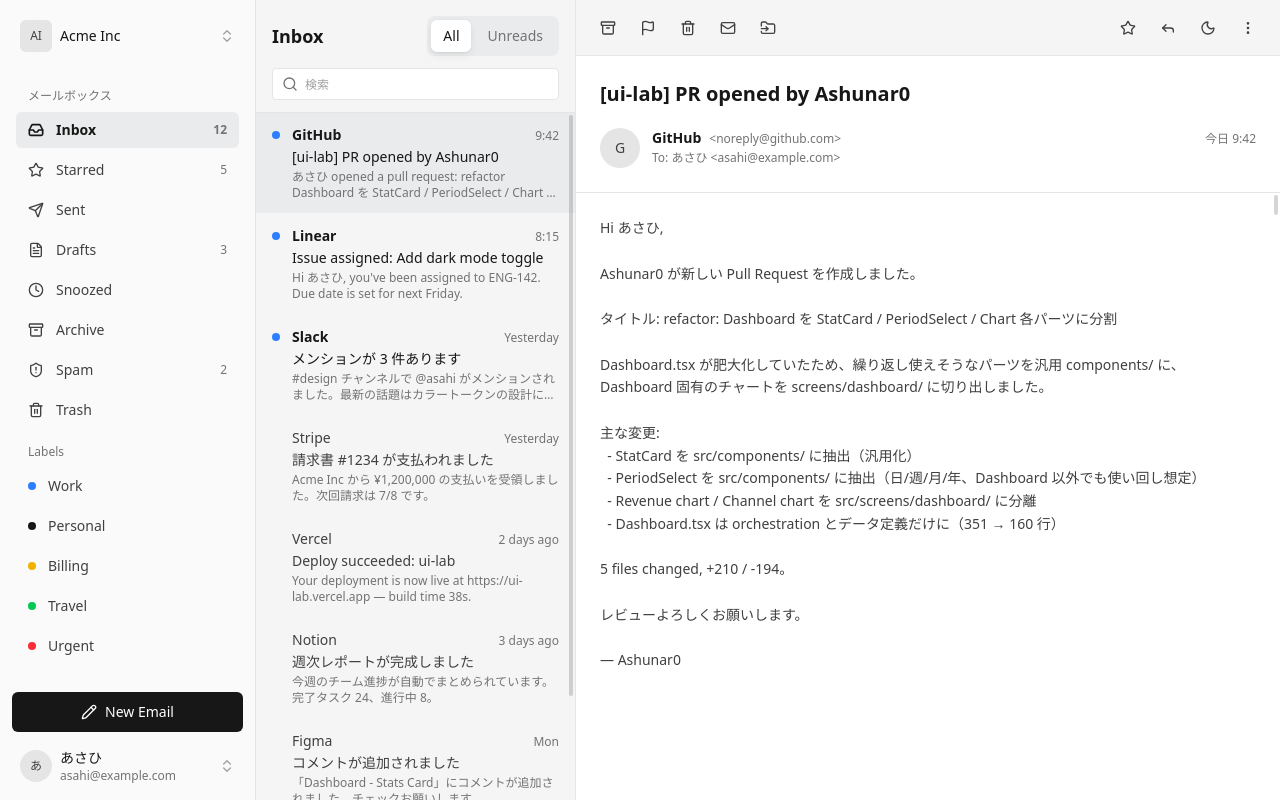
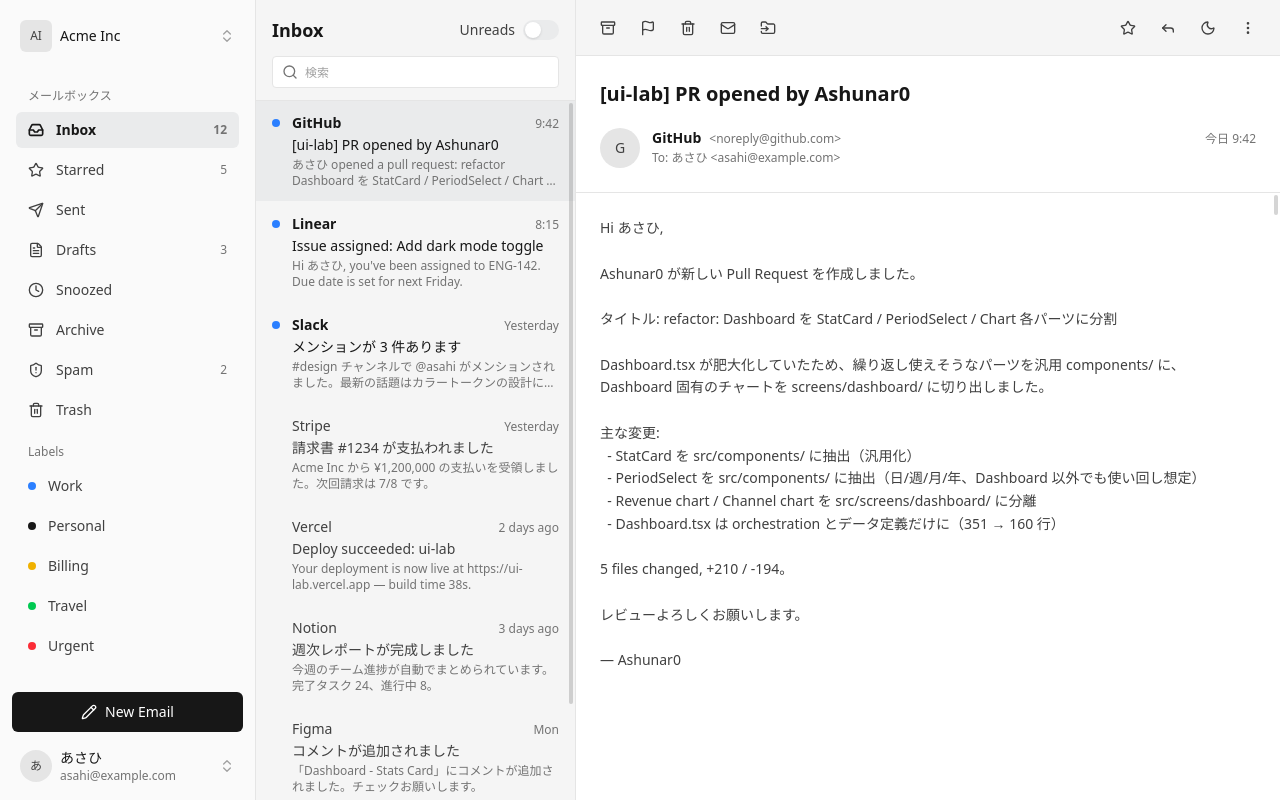
Before and after one commit to ashunar0/hisui, a React (Vite) app: page / in a window 1280 px wide. Built offline with nearby package versions, Linux system fonts and the light colour scheme.

Commit message:
feat: Switch primitive 追加、Unreads を Switch に置き換え
- Ark UI Switch ベースの Switch primitive（Root / Control / Thumb / Label）
- mail-list の Unreads 切替を Tabs → Switch に

```diff
--- /dev/null
+++ b/src/components/ui/switch.tsx
@@ -0,0 +1,70 @@
+import { Switch as ArkSwitch } from "@ark-ui/react/switch";
+import type { ComponentProps } from "react";
+import { cn } from "@/lib/utils";
+
+function Root({
+  className,
+  ...props
+}: ComponentProps<typeof ArkSwitch.Root>) {
+  return (
+    <ArkSwitch.Root
+      className={cn(
+        "inline-flex cursor-pointer items-center gap-2",
+        "data-disabled:cursor-not-allowed data-disabled:opacity-50",
+        className,
+      )}
+      {...props}
+    />
+  );
+}
+
+function Control({
+  className,
+  ...props
+}: ComponentProps<typeof ArkSwitch.Control>) {
+  return (
+    <ArkSwitch.Control
+      className={cn(
+        "relative inline-flex h-5 w-9 shrink-0 items-center rounded-full transition-colors",
+        "bg-surface-sunken data-[state=checked]:bg-fg",
+        className,
+      )}
+      {...props}
+    />
+  );
+}
+
+function Thumb({
+  className,
+  ...props
+}: ComponentProps<typeof ArkSwitch.Thumb>) {
+  return (
+    <ArkSwitch.Thumb
+      className={cn(
+        "block size-4 translate-x-0.5 rounded-full bg-bg shadow transition-transform",
+        "data-[state=checked]:translate-x-[18px]",
+        className,
+      )}
+      {...props}
+    />
+  );
+}
+
+function Label({
+  className,
+  ...props
+}: ComponentProps<typeof ArkSwitch.Label>) {
+  return (
+    <ArkSwitch.Label
+      className={cn("font-medium text-fg-soft text-sm", className)}
+      {...props}
+    />
+  );
+}
+
+export const Switch = {
+  Root,
+  Control,
+  Thumb,
+  Label,
+};
--- a/src/screens/mail/mail-list.tsx
+++ b/src/screens/mail/mail-list.tsx
@@ -2,7 +2,7 @@
 import { cn } from "@/lib/utils";
 import { Input } from "@/components/ui/input";
 import { ScrollArea } from "@/components/ui/scroll-area";
-import { Tabs } from "@/components/ui/tabs";
+import { Switch } from "@/components/ui/switch";
 import { ACTIVE_MAIL_ID, MAILS } from "@/screens/mail/data";
 
 export function MailList() {
@@ -11,13 +11,12 @@
       <div className="flex flex-col gap-3 border-b border-border px-4 pt-4 pb-3">
         <div className="flex items-center justify-between gap-2">
           <h2 className="font-semibold text-fg text-lg">Inbox</h2>
-          <Tabs.Root defaultValue="all">
-            <Tabs.List>
-              <Tabs.Trigger value="all">All</Tabs.Trigger>
-              <Tabs.Trigger value="unread">Unreads</Tabs.Trigger>
-              <Tabs.Indicator />
-            </Tabs.List>
-          </Tabs.Root>
+          <Switch.Root>
+            <Switch.Label>Unreads</Switch.Label>
+            <Switch.Control>
+              <Switch.Thumb />
+            </Switch.Control>
+          </Switch.Root>
         </div>
         <div className="relative">
           <Search className="pointer-events-none absolute top-1/2 left-2.5 size-4 -translate-y-1/2 text-fg-muted" />
```
